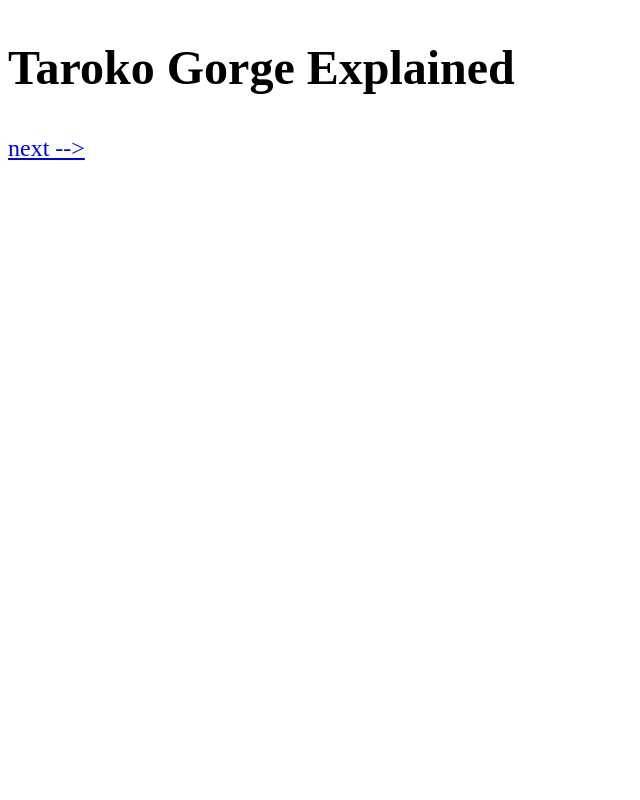
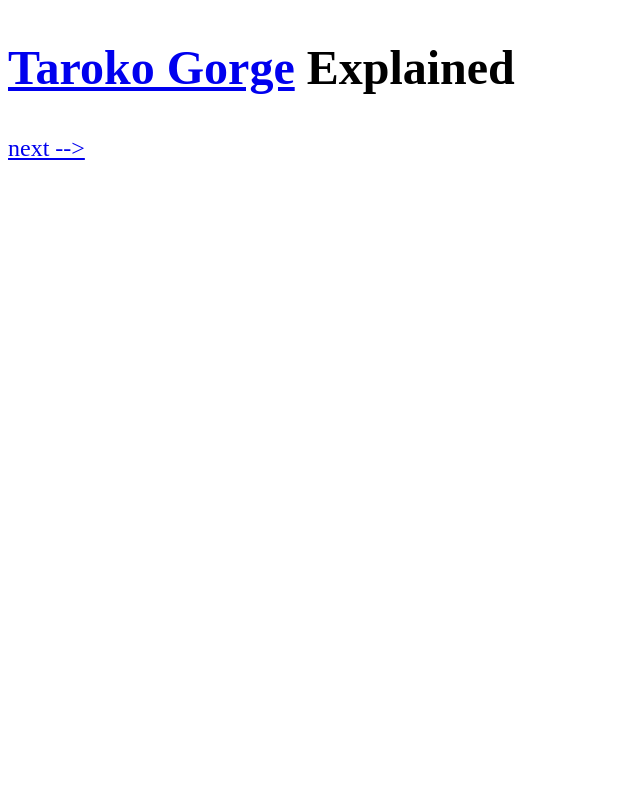
Before and after one commit to sabo/TarokoExplain, a plain HTML site: page index.html in a window 1280 px wide. Shown: the top 800 px of the page, without its empty margins (0-640 px from the left). Drawn offline with Linux system fonts and the light colour scheme.

Commit message:
Add link to clean Taroko Gorge

```diff
--- a/index.html
+++ b/index.html
@@ -7,7 +7,7 @@
     </head>
     <body>
         <section>
-        <h1>Taroko Gorge Explained</h1>
+            <h1><a href="tarokogorge.html">Taroko Gorge</a> Explained</h1>
         <a href="#copyright">next --></a>
     </section>
         <section>
```
